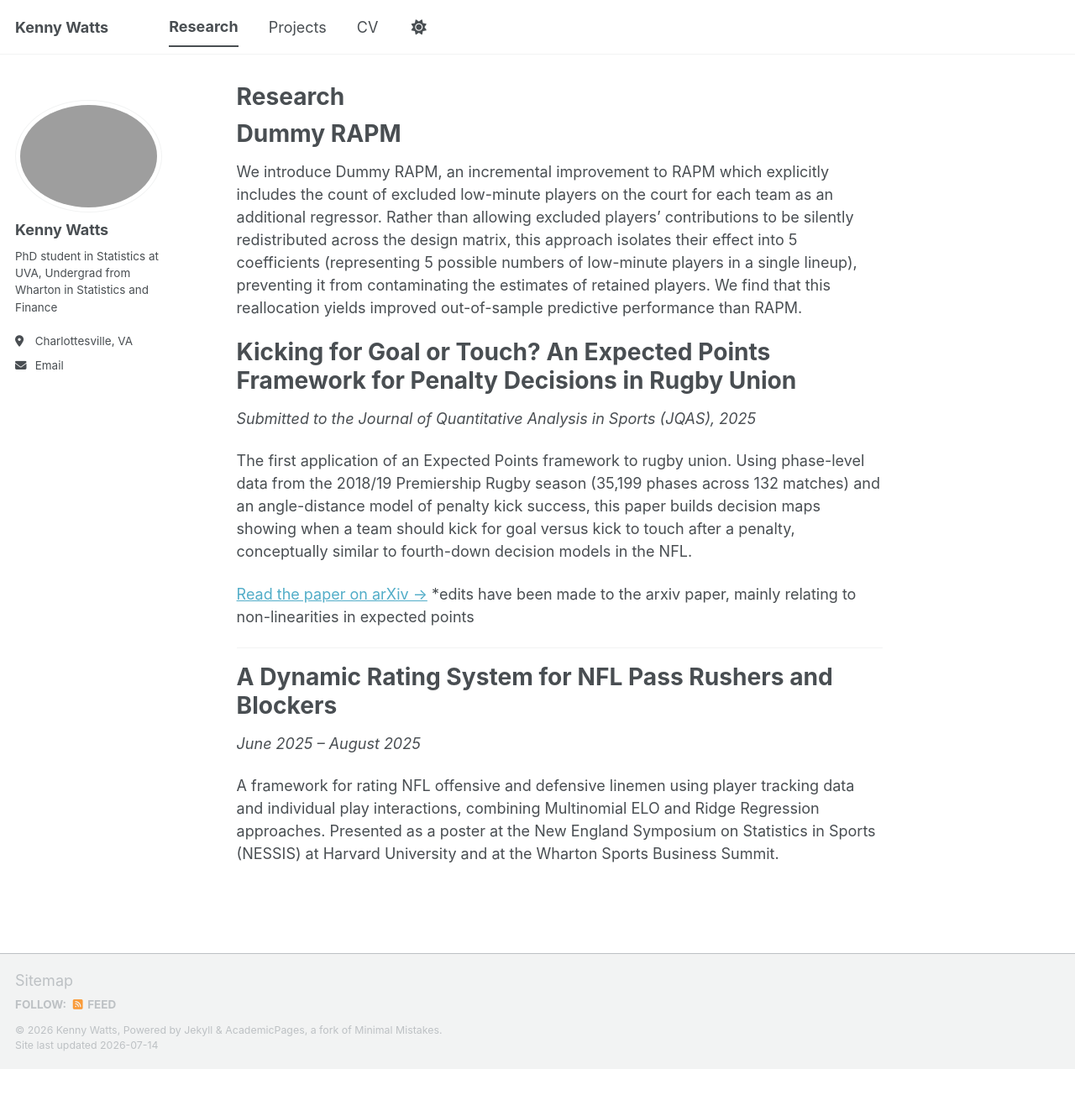
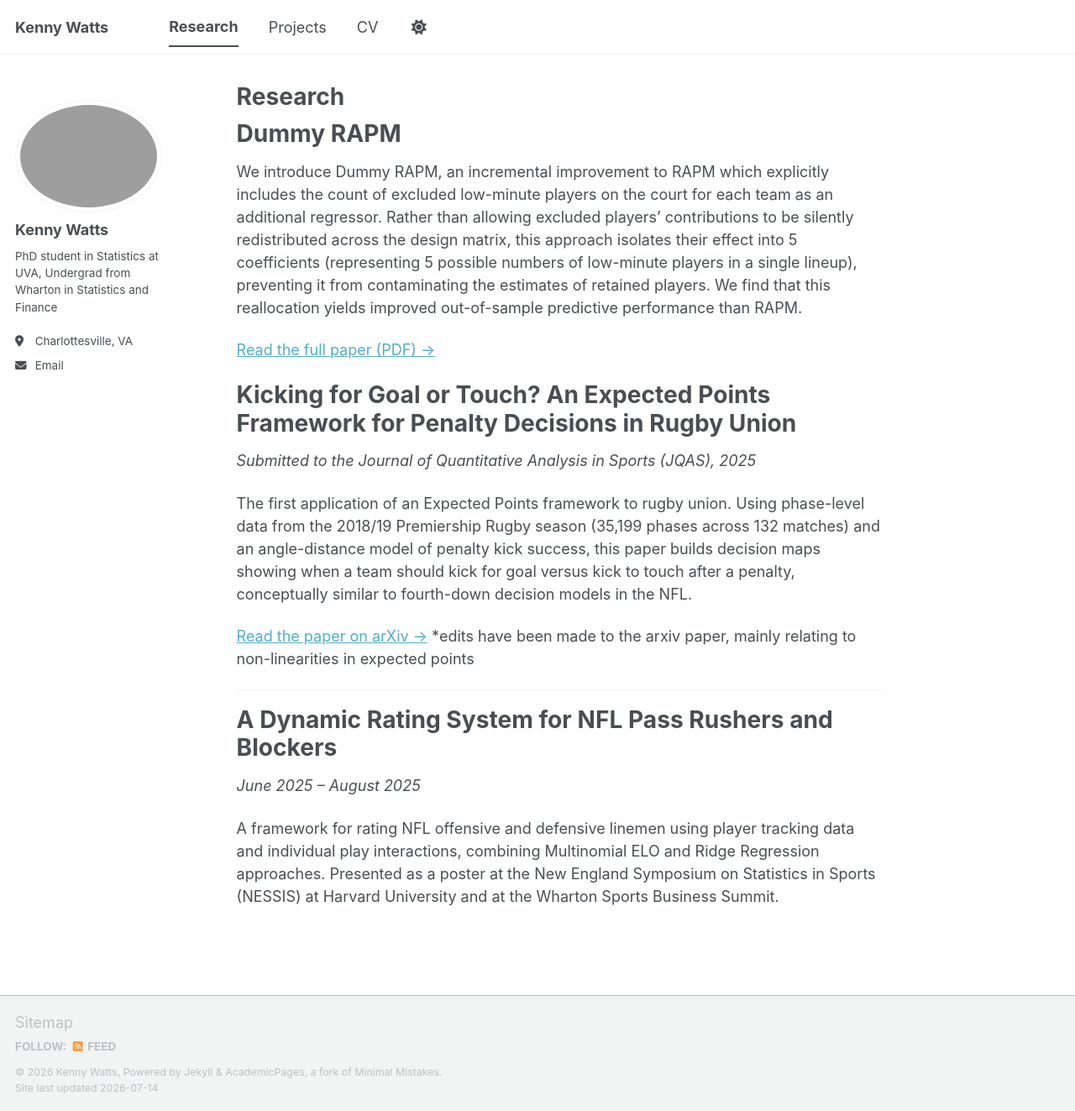
Before and after one commit to kennyws/kennywatts.github.io, a Jekyll site: the page built from _pages/research.md, in a window 1280 px wide and 1323 px high. Shown: the whole window at 84% size. Built offline with Jekyll 4.4.1, drawn with Linux system fonts in a browser that asks for light colours; a script bundle is joined from its source files by our own code; library files that are not in the unit come from our copies.

Commit message:
Update research.md

```diff
--- a/_pages/research.md
+++ b/_pages/research.md
@@ -15,6 +15,8 @@ approach isolates their effect into 5 coefficients (representing 5 possible numb
 in a single lineup), preventing it from contaminating the estimates of retained players. We find that this
 reallocation yields improved out-of-sample predictive performance than RAPM.
 
+[Read the full paper (PDF) &rarr;](/files/cummy_rapm.pdf)
+
 Kicking for Goal or Touch? An Expected Points Framework for Penalty Decisions in Rugby Union
 ======
 *Submitted to the Journal of Quantitative Analysis in Sports (JQAS), 2025*
```
